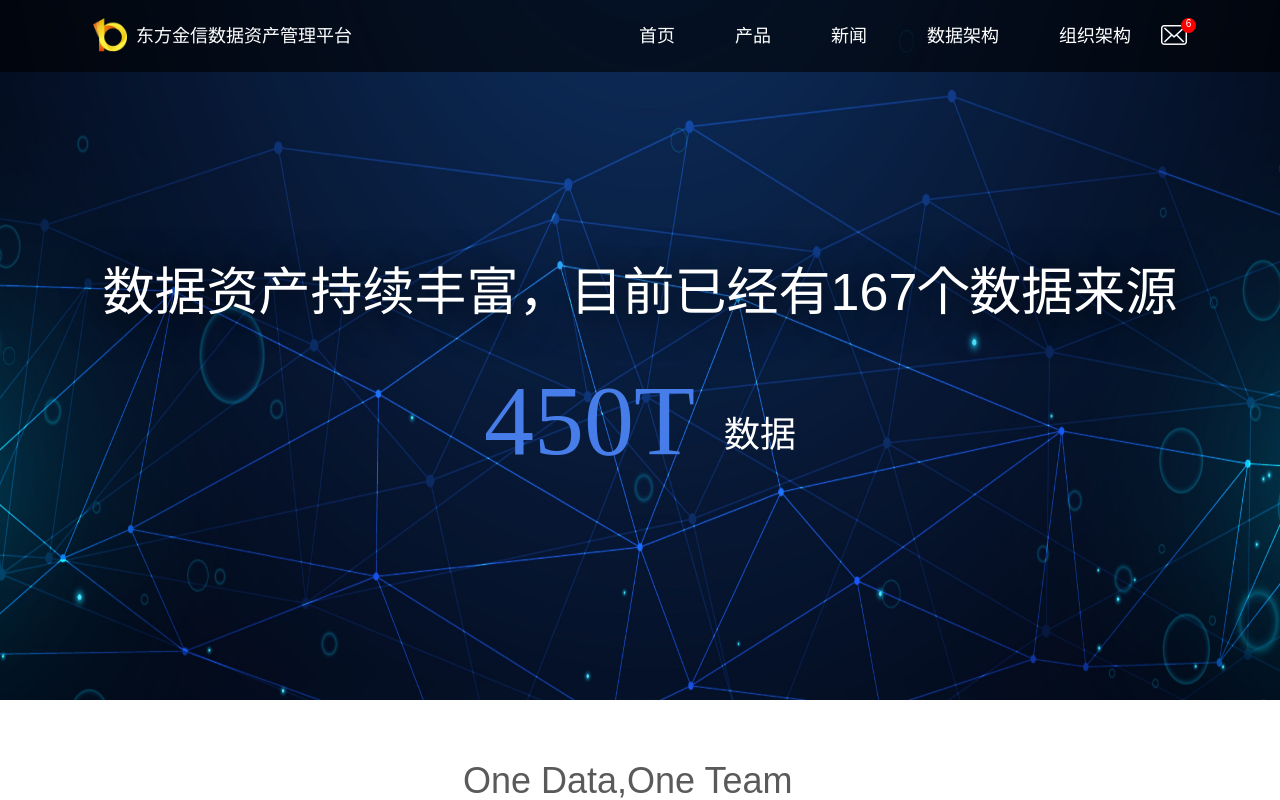
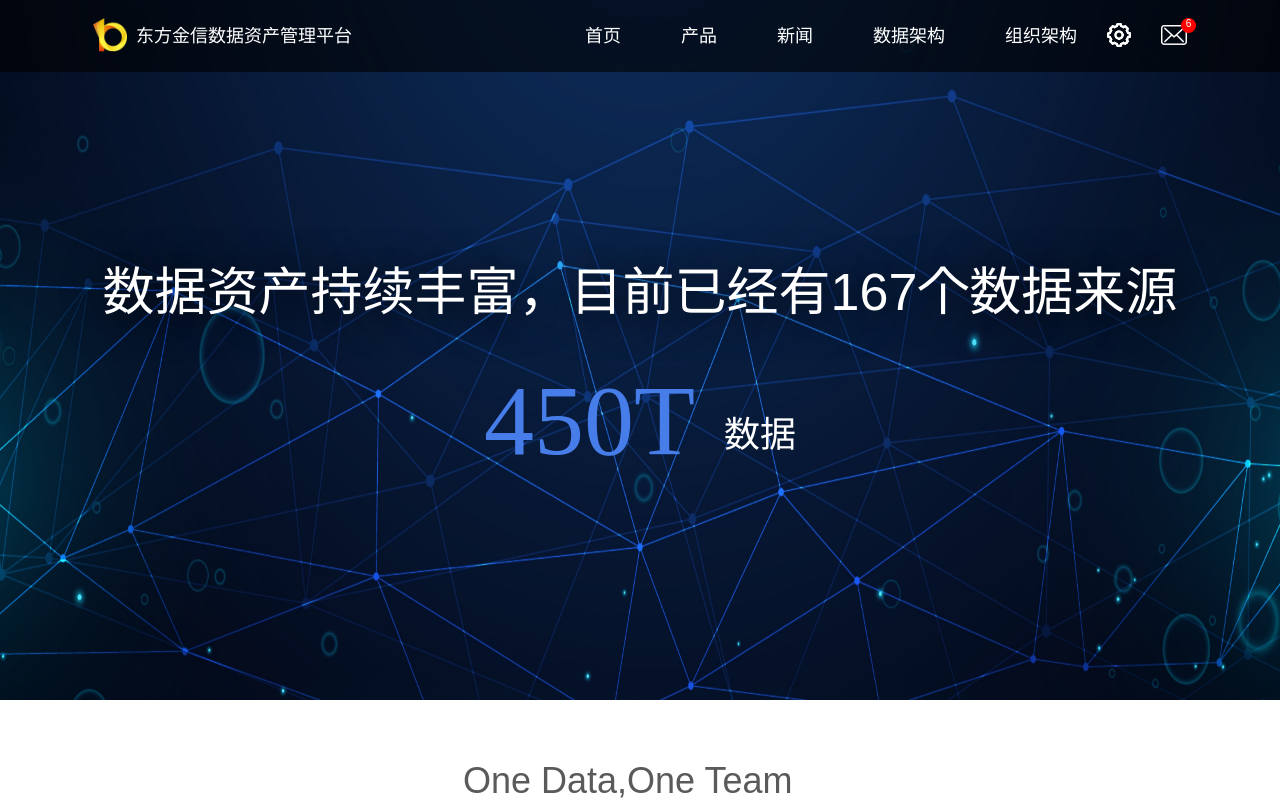
Before and after one commit to WangTZ1996/frontPage_nuxt, a Nuxt app: page / in a window 1280 px wide. Shown: the top 800 px of the page. Built offline with nearby package versions, Linux system fonts and the light colour scheme.

Commit message:
实现门户页导航栏设置按钮及下拉菜单

```diff
--- a/layouts/default.vue
+++ b/layouts/default.vue
@@ -28,6 +28,17 @@
               <nuxt-link to="/organization-page" class="link">组织架构</nuxt-link>
             </li>
           </ul>
+          <div class="settingBox">
+            <img class="setting" :src="setting" >
+            <div class="listPad">
+              <div class="settingList">
+              <div class="itemPad">
+                <div class="listItem">流程设置</div>
+                <div class="listItem">用户设置</div>
+              </div>
+            </div>
+            </div>
+          </div>
           <div class="letterBox">
             <div class="letter">
               <nuxt-link to="/message-page">
@@ -65,12 +76,15 @@
 
 <script>
 import img15 from "../assets/image/15.png"
+// import login from ""
 import imgLogo from "../assets/image/logo.png"
+import setting from "../assets/image/gearWhite.png"
 
 export default {
   computed: {
     img15: () => img15,
     imgLogo: () => imgLogo,
+    setting: () => setting,
   },
 }
 </script>
@@ -120,7 +134,6 @@ export default {
 
 .nav .title .name span {
   font-size: 18px;
-  /* vertical-align: center; */
 }
 
 .nav .title .list {
@@ -159,6 +172,41 @@ export default {
   vertical-align: middle;
 }
 
+.nav .title .list .settingBox {
+  padding-right: 30px;
+}
+
+.nav .title .list .settingBox .setting {
+  z-index: 11;
+  width: 24px;
+  height: 24px;
+}
+
+.nav .title .list .settingBox:hover .settingList {
+  position: absolute;
+  width: 160px;
+  height: 74px;
+  padding-top: 22px;
+}
+
+.nav .title .list .settingBox .settingList .itemPad {
+  display: none;
+}
+
+.nav .title .list .settingBox:hover .settingList .itemPad{
+  display: inherit;
+  color:#fff;
+  background: #001529;
+  line-height: 37px;
+  text-align: center;
+  border-radius: 5px;
+  overflow: hidden;
+}
+
+.nav .title .list .settingBox .settingList .itemPad .listItem:hover {
+  background: #477de9;
+}
+
 .nav .title .list .letter img {
   width: 26px;
   height: 20px;
@@ -175,6 +223,10 @@ export default {
   color: #fff;
   text-align: center;
   font-size: 10px;
+}
+
+.nav .title .list .login {
+  background: #fff;
 }
 
 .footer {
```
Also changed, not shown: assets/image/Group 121.png (added), assets/image/gearWhite.png (added).
